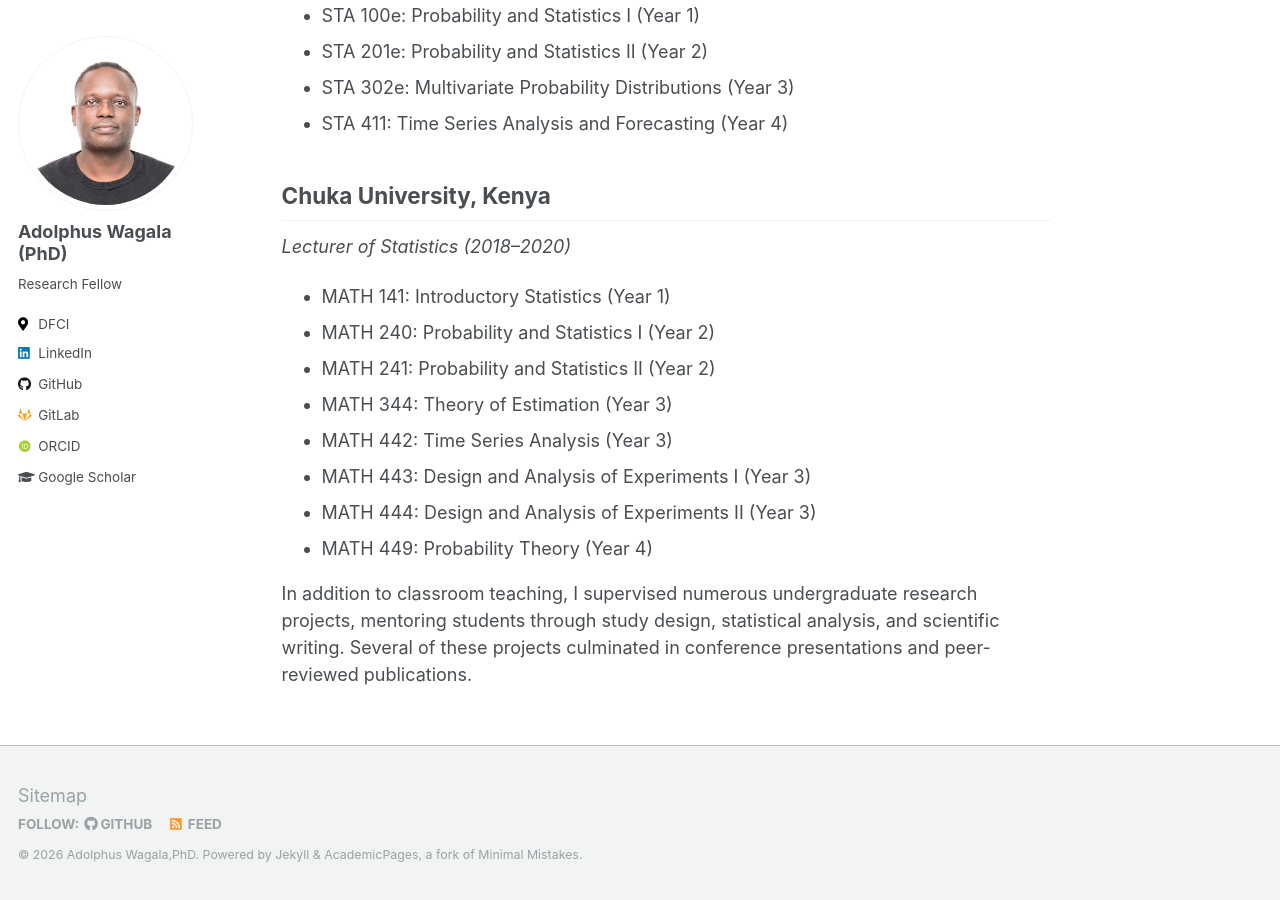
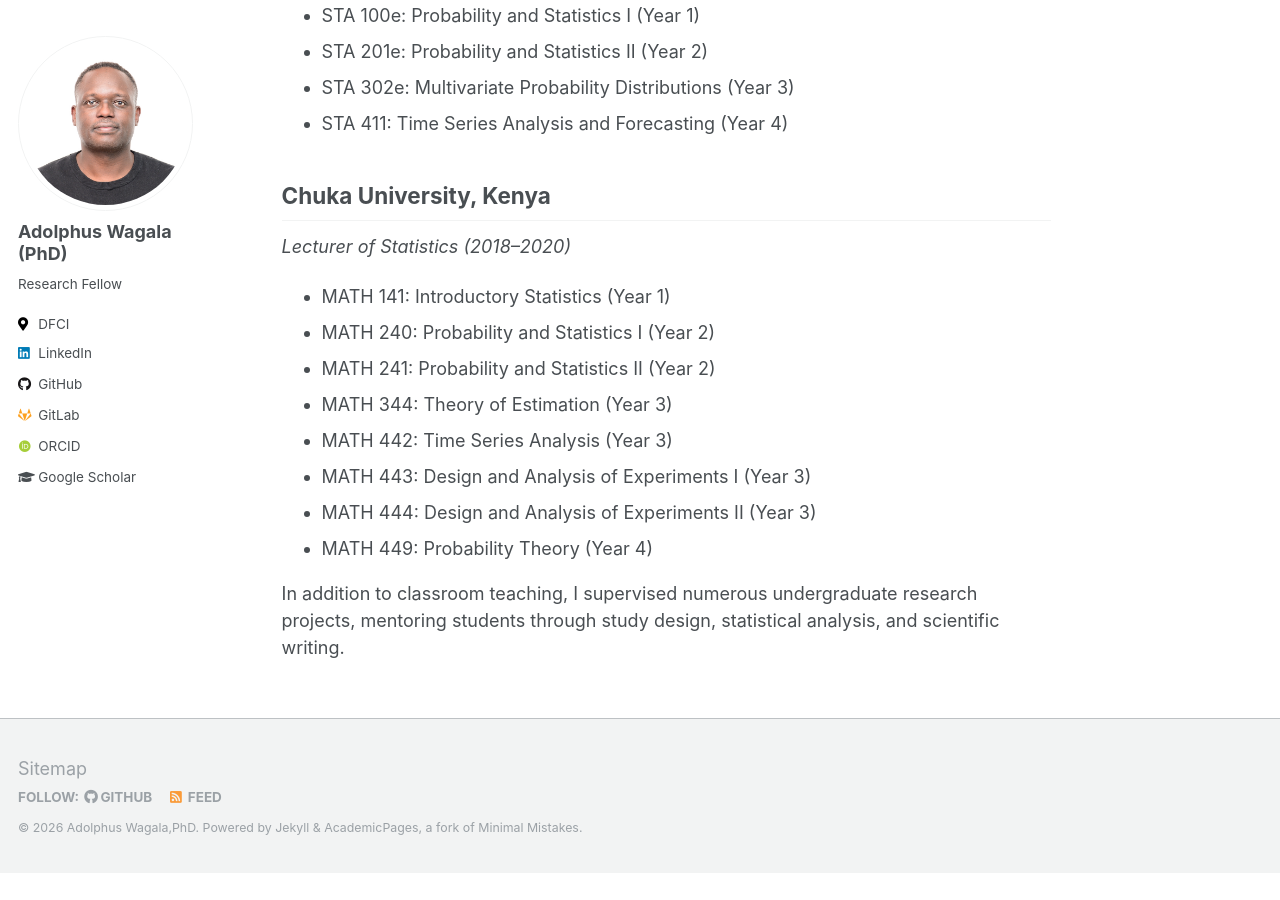
Before and after one commit to wagala/wagala.github.io, a Jekyll site: the page built from _pages/teaching.md, in a window 1280 px wide and 900 px high, scrolled down 592 px. Built offline with Jekyll 4.4.1, drawn with Linux system fonts in a browser that asks for light colours; some web fonts are replaced; after the commit the page ends 1465 px from its top, so only the background shows below that.

```diff
--- a/_pages/teaching.md
+++ b/_pages/teaching.md
@@ -36,5 +36,4 @@ prepare students for research and professional practice.
 
 In addition to classroom teaching, I supervised numerous undergraduate research
 projects, mentoring students through study design, statistical analysis, and
-scientific writing. Several of these projects culminated in conference
-presentations and peer-reviewed publications.
+scientific writing.
```
